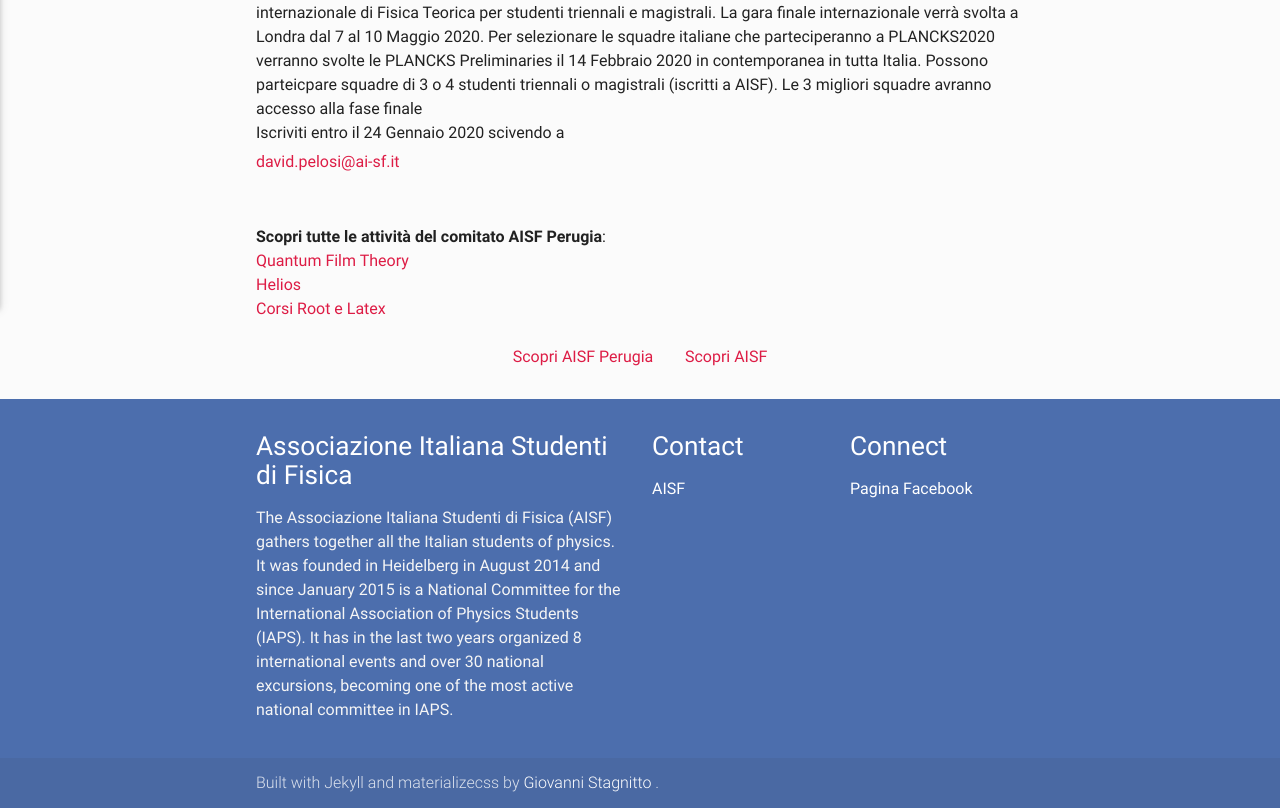
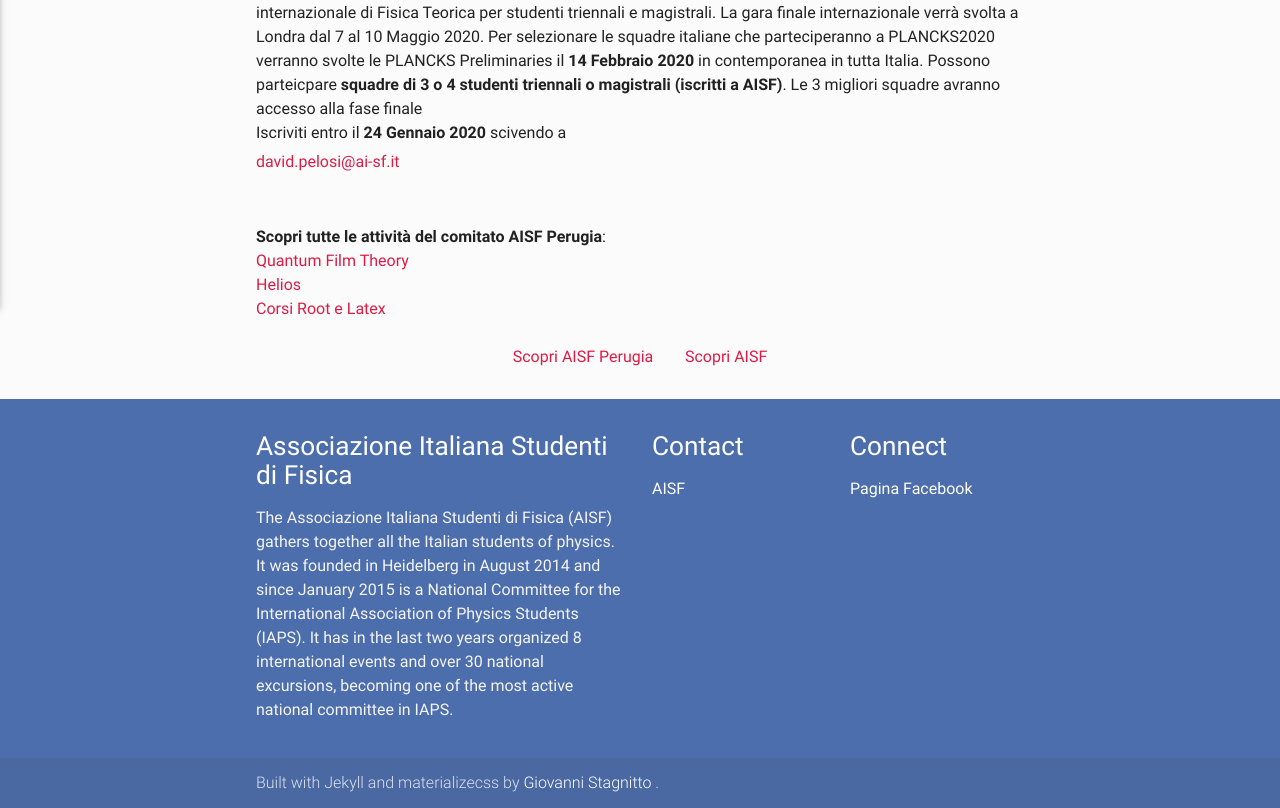
Before and after one commit to ai-sf/aisf_perugia, a Jekyll site: the page built from ProssimiEventi.html, in a window 1280 px wide. Shown: the part 652-1460 px from the top of the page. Built offline with Jekyll 4.4.1, drawn with Linux system fonts in a browser that asks for light colours; nearby versions of some CDN libraries; some of the changed text lies outside the part shown.

Commit message:
Update ProssimiEventi.html

```diff
--- a/ProssimiEventi.html
+++ b/ProssimiEventi.html
@@ -19,10 +19,11 @@ The Physics League Across Numerous Countries for Kick-ass Students (PLANCKS) è
 competizione internazionale di Fisica Teorica per studenti triennali e magistrali.
 La gara finale internazionale verrà svolta a Londra dal 7 al 10 Maggio 2020.
 Per selezionare le squadre italiane che parteciperanno a PLANCKS2020 verranno svolte le
-PLANCKS Preliminaries il 14 Febbraio 2020 in contemporanea in tutta Italia. Possono parteicpare squadre
-di 3 o 4 studenti triennali o magistrali (iscritti a AISF). Le 3 migliori squadre avranno accesso alla fase finale
+PLANCKS Preliminaries il <b>14 Febbraio 2020</b> in contemporanea in tutta Italia. Possono parteicpare
+<b>squadre
+di 3 o 4 studenti triennali o magistrali (iscritti a AISF)</b>. Le 3 migliori squadre avranno accesso alla fase finale
 <br>
-Iscriviti entro il 24 Gennaio 2020 scivendo a <a href="mailto:perugia@ai-sf.it"><h6><font style="color:color:rgb(255, 102, 102);">david.pelosi@ai-sf.it</font></h6></a>
+Iscriviti entro il <b>24 Gennaio 2020</b> scivendo a <a href="mailto:perugia@ai-sf.it"><h6><font style="color:color:rgb(255, 102, 102);">david.pelosi@ai-sf.it</font></h6></a>
 
 <br><br>
 
```
